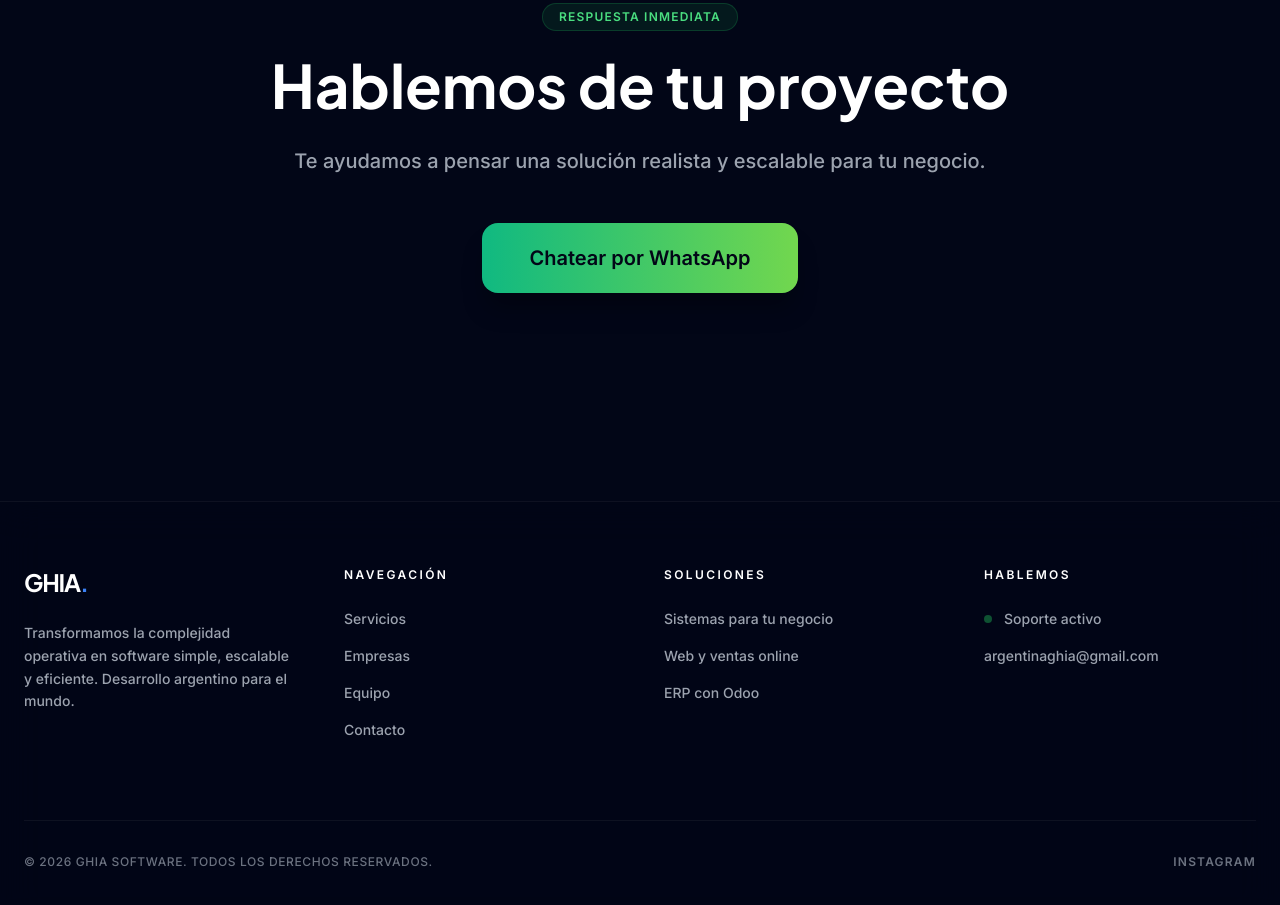
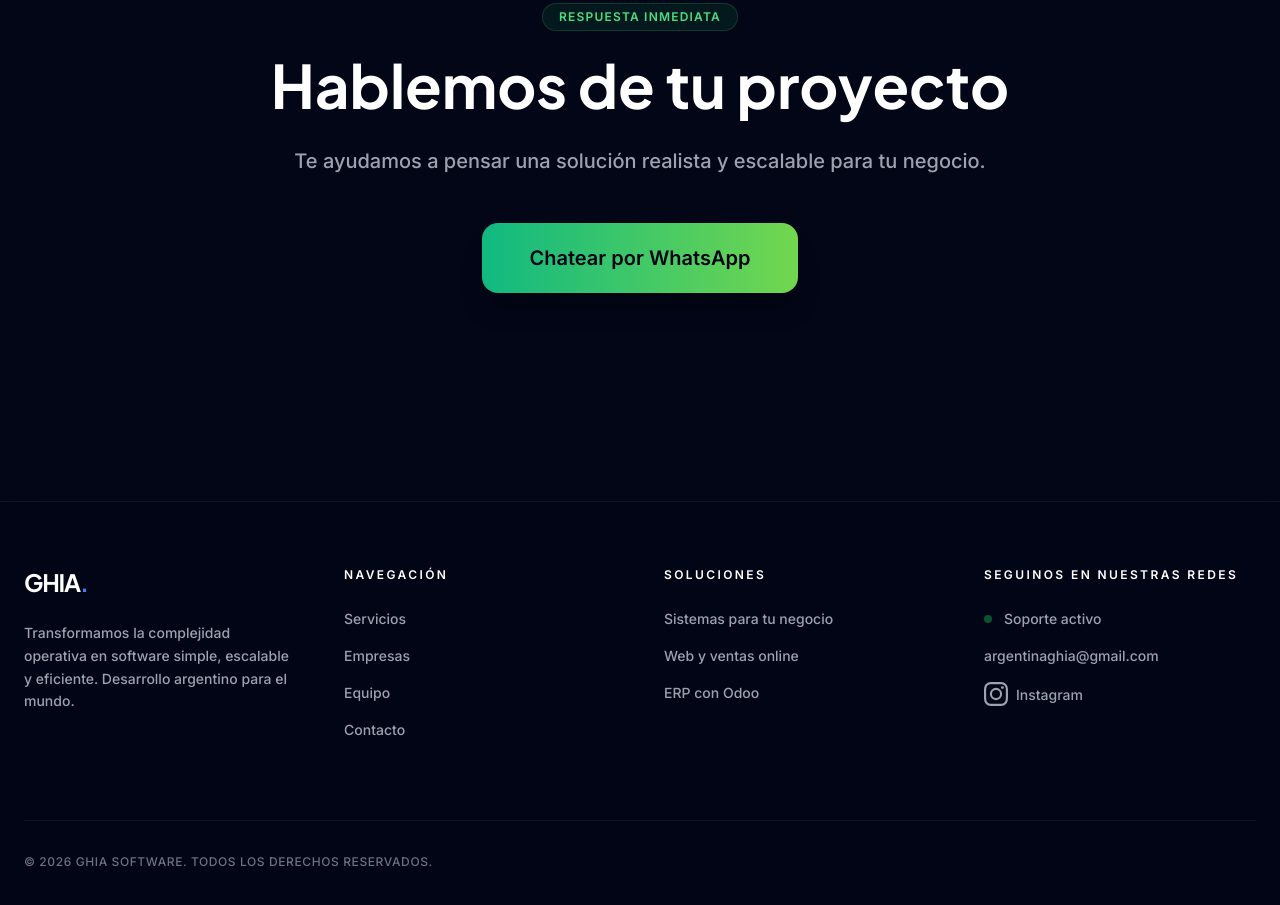
Before and after one commit to maurigaggero/ghia, a plain HTML site: page index.html in a window 1280 px wide. Shown: the part 2459-3364 px from the top of the page. Drawn offline with nearby package versions, Linux system fonts and the light colour scheme.

Commit message:
add icon instagram al footer social

```diff
--- a/index.html
+++ b/index.html
@@ -266,7 +266,7 @@
                 </div>
 
                 <div>
-                    <h5 class="footer-title">Hablemos</h5>
+                    <h5 class="footer-title">Seguinos en nuestras redes</h5>
                     <ul class="footer-links">
                         <li class="flex items-center gap-3">
                             <span class="status-dot"></span>
@@ -275,15 +275,26 @@
                         <li>
                             <a href="mailto:argentinaghia@gmail.com" class="hover:text-blue-400">argentinaghia@gmail.com</a>
                         </li>
+                        <li>
+                           <a href="https://www.instagram.com/ghia_software"
+                            class="group flex items-center gap-2 transition-all duration-300"
+                            target="_blank">
+                                <svg class="w-6 h-6 fill-current text-gray-400 group-hover:text-[#E1306C] transition-colors"
+                                    viewBox="0 0 24 24"
+                                    xmlns="http://www.w3.org/2000/svg">
+                                    <path d="M12 2.163c3.204 0 3.584.012 4.85.07 1.366.062 2.633.332 3.608 1.308.975.975 1.247 2.242 1.308 3.607.058 1.266.07 1.646.07 4.85s-.012 3.584-.07 4.85c-.062 1.366-.333 2.633-1.308 3.608-.975.975-2.242 1.247-3.607 1.308-1.266.058-1.646.07-4.85.07s-3.584-.012-4.85-.07c-1.366-.062-2.633-.332-3.608-1.308-.975-.975-1.247-2.242-1.308-3.607-.058-1.266-.07-1.646-.07-4.85s.012-3.584.07-4.85c.062-1.366.332-2.633 1.308-3.608.975-.975 2.242-1.247 3.607-1.308 1.266-.058 1.646-.07 4.85-.07zM12 0C8.741 0 8.333.014 7.053.072 2.695.272.273 2.69.073 7.052.014 8.333 0 8.741 0 12c0 3.259.014 3.668.072 4.948.2 4.358 2.618 6.78 6.98 6.98 1.281.058 1.689.072 4.948.072 3.259 0 3.668-.014 4.948-.072 4.354-.2 6.782-2.618 6.979-6.98.059-1.28.073-1.689.073-4.948 0-3.259-.014-3.668-.072-4.947-.196-4.354-2.617-6.78-6.979-6.98C15.668.014 15.259 0 12 0zm0 5.838a6.162 6.162 0 100 12.324 6.162 6.162 0 000-12.324zM12 16a4 4 0 110-8 4 4 0 010 8zm6.406-11.845a1.44 1.44 0 100 2.881 1.44 1.44 0 000-2.881z"/>
+                                </svg>
+                                <span class="hover:text-white transition-colors">Instagram</span>
+                            </a>
+                        </li>
+
+                    </a>
                     </ul>
                 </div>
             </div>
 
             <div class="footer-bottom">
                 <p>© 2026 Ghia Software. Todos los derechos reservados.</p>
-                <div class="flex gap-8">
-                    <a href="https://www.instagram.com/ghia_software" class="social-link">Instagram</a>
-                </div>
             </div>
         </div>
     </footer>
```
